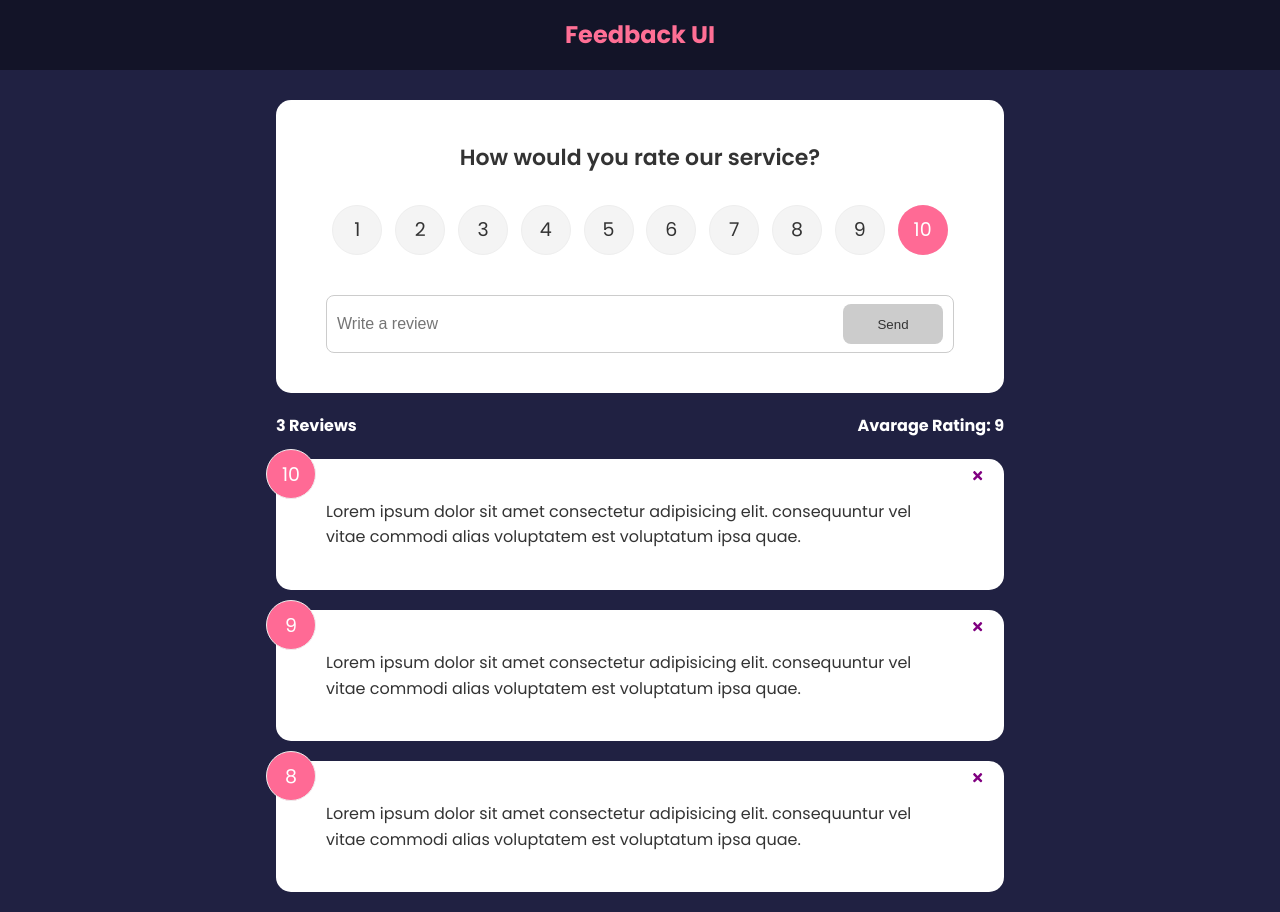
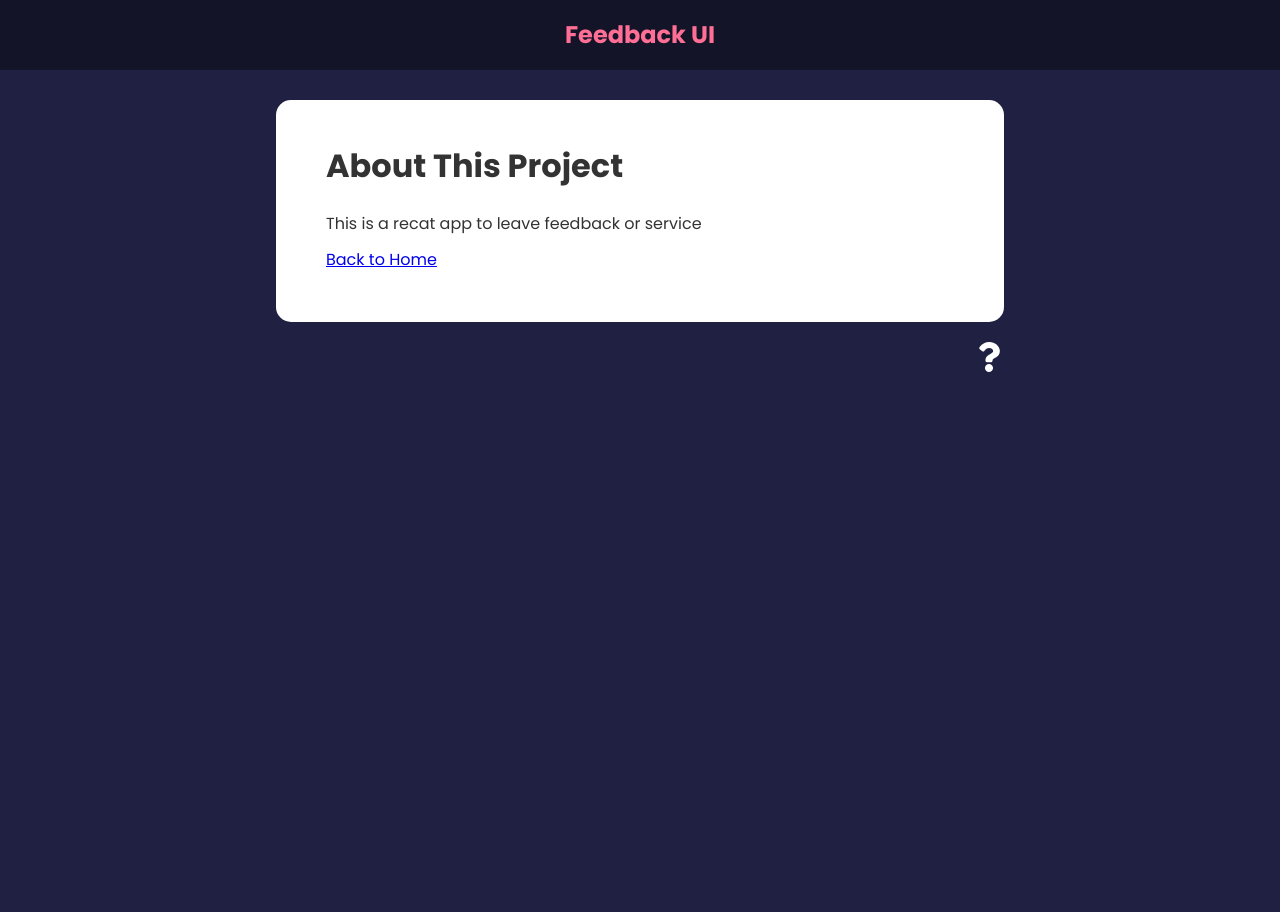
Before and after one commit to nataliia-orlova/feedback-UI, a React (Create React App) app: page /about in a window 1280 px wide. After the commit the page ends 800 px from the top, so only its background shows below. Built offline with nearby package versions, Linux system fonts and the light colour scheme.

Commit message:
Add routes

```diff
--- a/package.json
+++ b/package.json
@@ -1,5 +1,5 @@
 {
-    "homepage": "https://github.com/nataliia-orlova/feedback-UI",
+    "homepage": "https://nataliia-orlova.github.io/feedback-UI/",
     "name": "feedback-app-react",
     "version": "0.1.0",
     "private": false,
@@ -7,9 +7,11 @@
         "@testing-library/jest-dom": "^5.17.0",
         "@testing-library/react": "^13.4.0",
         "@testing-library/user-event": "^13.5.0",
+        "framer-motion": "^4.1.17",
         "react": "^18.2.0",
         "react-dom": "^18.2.0",
         "react-icons": "^4.12.0",
+        "react-router-dom": "^6.21.0",
         "react-scripts": "5.0.1",
         "uuid": "^9.0.1",
         "web-vitals": "^2.1.4"
--- a/src/App.jsx
+++ b/src/App.jsx
@@ -1,10 +1,13 @@
 import { useState } from 'react';
 import Header from './components/Header';
 import { v4 as uuidv4 } from 'uuid';
+import { BrowserRouter as Router, Route, Routes } from 'react-router-dom';
 import FeedbackList from './components/FeedbackList';
 import FeedbackData from './data/FeedbackData';
 import FeedbackStats from './components/FeedbackStats';
 import FeedbackForm from './components/FeedbackForm';
+import AboutPage from './pages/AboutPage';
+import AboutIconLink from './components/AboutIconLink';
 
 function App() {
     const [feedback, setFeedback] = useState(FeedbackData);
@@ -25,17 +28,30 @@ function App() {
         }
     };
     return (
-        <div>
+        <Router>
             <Header />
             <div className='container'>
+                <Routes>
+                    <Route
+                        exact
+                        path='/'
+                        element={
+                            <>
                                 <FeedbackForm handleAdd={addFeedback} />
                                 <FeedbackStats feedback={feedback} />
                                 <FeedbackList
                                     feedback={feedback}
                                     handleDelete={deleteFeedback}
                                 />
+                            </>
+                        }
+                    ></Route>
+
+                    <Route path='/about' element={<AboutPage />} />
+                </Routes>
+                <AboutIconLink />
             </div>
-        </div>
+        </Router>
     );
 }
 
--- /dev/null
+++ b/src/components/AboutIconLink.jsx
@@ -0,0 +1,13 @@
+import { FaQuestion } from 'react-icons/fa';
+import { Link } from 'react-router-dom';
+function AboutIconLink() {
+    return (
+        <div className='about-link'>
+            <Link to='/about'>
+                <FaQuestion size={30} />
+            </Link>
+        </div>
+    );
+}
+
+export default AboutIconLink;
--- a/src/components/FeedbackList.jsx
+++ b/src/components/FeedbackList.jsx
@@ -1,3 +1,4 @@
+import { motion, AnimatePresence } from 'framer-motion';
 import PropTypes from 'prop-types';
 import React from 'react';
 import FeedbackItem from './FeedbackItem';
@@ -8,15 +9,36 @@ function FeedbackList({ feedback, handleDelete }) {
     }
     return (
         <div className='feedback-list'>
+            <AnimatePresence>
                 {feedback.map((item) => (
+                    // add animation details
+                    <motion.div
+                        key={item.id}
+                        initial={{ opacity: 0 }}
+                        animate={{ opacity: 1 }}
+                        exit={{ opacity: 0 }}
+                    >
                         <FeedbackItem
                             key={item.id}
                             item={item}
                             handleDelete={handleDelete}
                         />
+                    </motion.div>
                 ))}
+            </AnimatePresence>
         </div>
     );
+    // return (
+    //     <div className='feedback-list'>
+    //         {feedback.map((item) => (
+    //             <FeedbackItem
+    //                 key={item.id}
+    //                 item={item}
+    //                 handleDelete={handleDelete}
+    //             />
+    //         ))}
+    //     </div>
+    // );
 }
 
 FeedbackList.propTypes = {
--- /dev/null
+++ b/src/pages/AboutPage.jsx
@@ -0,0 +1,18 @@
+import Card from '../components/shared/Card';
+import { Link } from 'react-router-dom';
+
+function AboutPage() {
+    return (
+        <Card>
+            <div className='about'>
+                <h1>About This Project</h1>
+                <p>This is a recat app to leave feedback or service</p>
+                <p>
+                    <Link to='/'>Back to Home</Link>
+                </p>
+            </div>
+        </Card>
+    );
+}
+
+export default AboutPage;
```
Also changed, not shown: 1 other file (tests, documents, lock files or other folders). Lines whose indentation alone changed are shown as unchanged.
